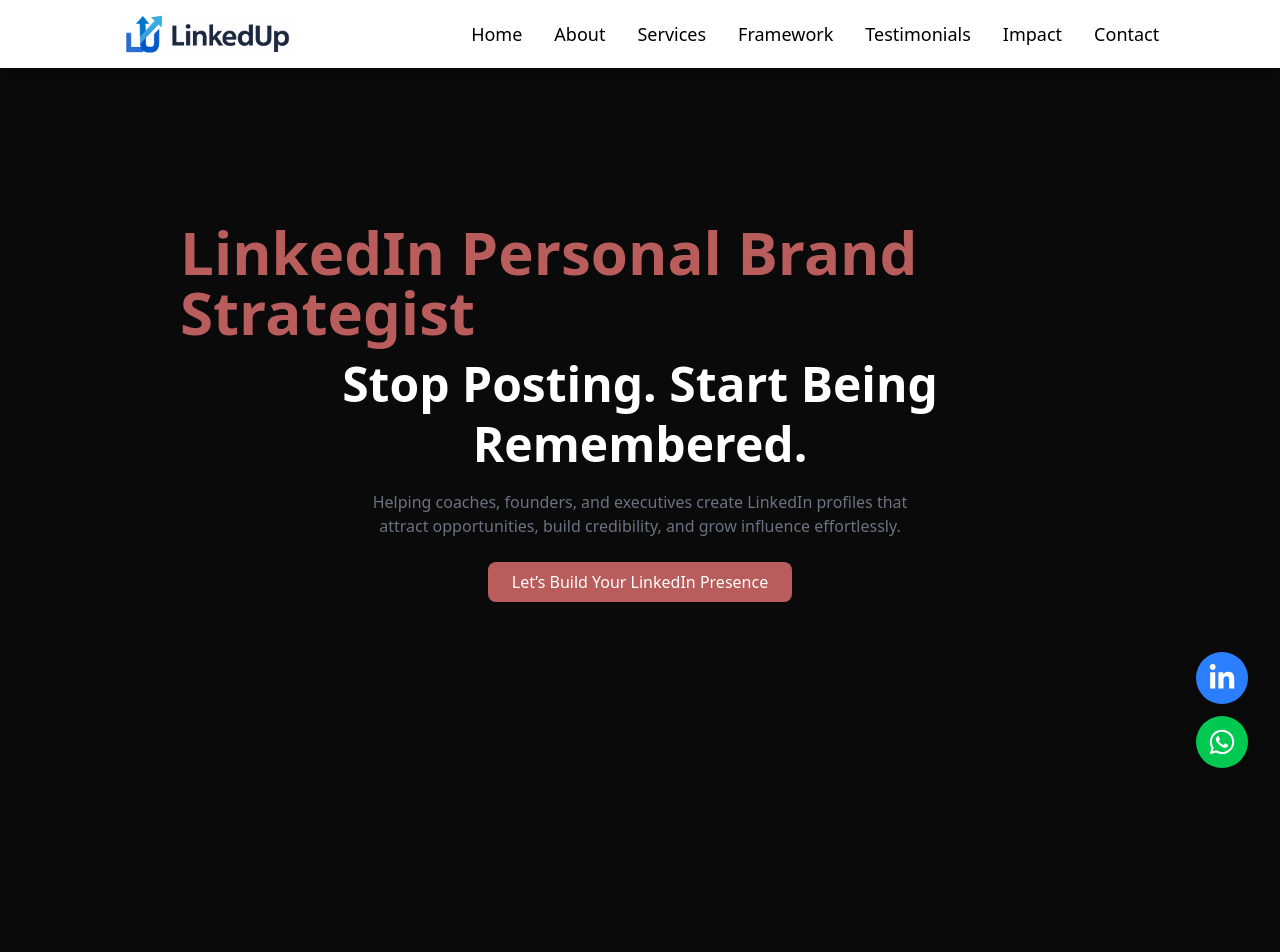
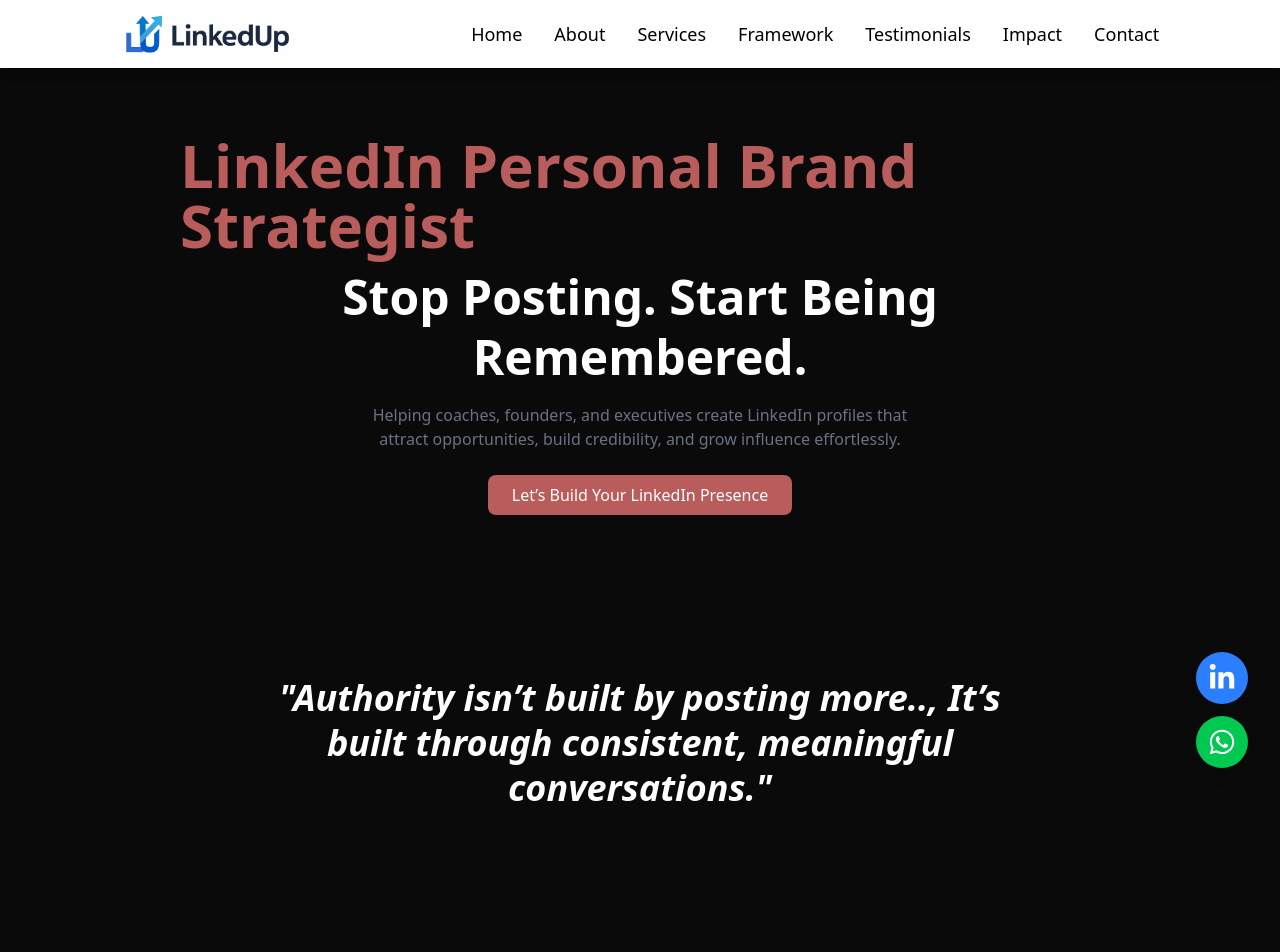
Before and after one commit to gourviii/linkedup, a React (Vite) app: page / in a window 1280 px wide. Shown: the top 952 px of the page. Built offline with nearby package versions, Linux system fonts and the light colour scheme.

Commit message:
after 30days corrected

```diff
--- a/src/components/Footer.jsx
+++ b/src/components/Footer.jsx
@@ -66,7 +66,7 @@ const Footer = () => {
       <div className="grid grid-cols-2 md:grid-cols-4 gap-8">
         {/* Brand */}
         <div>
-          <h2 className="text-2xl font-bold text-[#b85c5c]">Gourvi Tiwari</h2>
+          <h2 className="text-2xl font-bold text-[#b85c5c]">LinkedUp</h2>
           <p className="mt-3 text-sm text-gray-400">
             Authority isn’t built by posting more.., It’s built through
             consistent, meaningful conversations.
--- a/src/components/LinkedInMakeover.jsx
+++ b/src/components/LinkedInMakeover.jsx
@@ -110,17 +110,17 @@ const LinkedInMakeover = () => {
       </div>
 
       {/* After 30 Days Section */}
-      <div className="mt-20 md:px-30 flex flex-col md:flex-row items-center gap-12 md:gap-76">
+      <div className="mt-20 md:px- flex justify-center text-center ">
         {/* Left: Text */}
-        <div className="flex-1">
+        <div >
           <h2 className="text-3xl text-[#b85c5c] font-bold mb-6">
             After 30 Days, You’ll Have
           </h2>
 
-          <ul className="list-disc pl-5 space-y-3 text-white mb-6">
-            <li>A clear, optimized LinkedIn profile</li>
-            <li>Confidence to post consistently</li>
-            <li>Stronger engagement and visibility</li>
+          <ul className="list-disc space-y-3 list-none text-white mb-6">
+            <li> <span className="text-blue-500">✔</span> A clear, optimized LinkedIn profile</li>
+            <li> <span className="text-blue-500">✔</span> Confidence to post consistently</li>
+            <li> <span className="text-blue-500">✔</span> Stronger engagement and visibility</li>
           </ul>
 
           <p className="italic text-lg font-medium text-white">
@@ -129,11 +129,11 @@ const LinkedInMakeover = () => {
         </div>
 
         {/* Right: Framework Image Placeholder */}
-        <div className="flex-1 flex justify-center">
-          <div className="w-[300px] h-[220px] bg-gray-100 rounded-xl flex items-center justify-center text-gray-400">
+        {/* <div className="flex-1 flex justify-center"> */}
+          {/* <div className="w-[300px] h-[220px] bg-gray-100 rounded-xl flex items-center justify-center text-gray-400">
             <img src={Pichart} alt="" />
-          </div>
-        </div>
+          </div> */}
+        {/* </div> */}
       </div>
     </section>
     <Package/>
--- a/src/pages/About.jsx
+++ b/src/pages/About.jsx
@@ -53,10 +53,10 @@ const About = () => {
             viewport={{ once: true }}
             className="max-w-4xl space-y-6 text-[18px] text-white"
           >
-            <p>
+            {/* <p>
               Authority isn’t built by posting more.., It’s built through
               consistent, meaningful conversations.
-            </p>
+            </p> */}
 
             <p>
               I’m{" "}
--- a/src/pages/Home.jsx
+++ b/src/pages/Home.jsx
@@ -27,7 +27,7 @@ const Hero = () => {
     <>
       <section
         id="home"
-        className="relative bg-[#0a0a0a] overflow-x-hidden w-full h-170 md:h-170 scroll-mt-18 flex flex-col overflow-hidden justify-center items-center px-6 md:px-45"
+        className="relative bg-[#0a0a0a] overflow-x-hidden w-full h-200 md:h-200 scroll-mt-18 flex flex-col overflow-hidden justify-center items-center  px-6 md:px-45"
       >
          <motion.div
             initial={{ opacity: 0 }}
@@ -71,7 +71,7 @@ const Hero = () => {
             transition={{ duration: 0.6, delay: 1.9 }}
             viewport={{ once: true }}
           >
-            <div className="flex gap-4 justify-center items-center  mt-6">
+            <div className="flex gap-4 justify-center items-center  mt-6 ">
               <Link to="/contact">
                 <button className="px-6 py-2 bg-[#b85c5c]  text-white rounded-lg hover:bg-[#b85c5ccd]  cursor-pointer transition">
                   Let’s Build Your LinkedIn Presence
@@ -79,6 +79,12 @@ const Hero = () => {
               </Link>
             </div>
           </motion.div>
+        </div>
+        <div className="text-2xl md:text-4xl font-bold max-w-3xl text-center py-20 md:pt-40 -mb-20 text-white leading-tight">
+           <p>
+             <i> "Authority isn’t built by posting more.., It’s built through
+              consistent, meaningful conversations."</i>
+            </p>
         </div>
       </section>
       <About />
```
